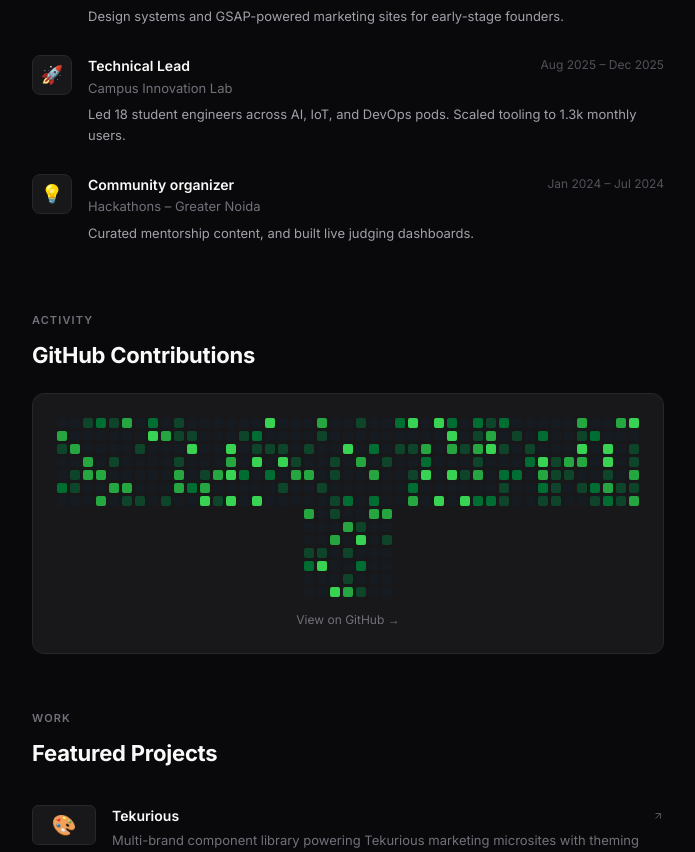
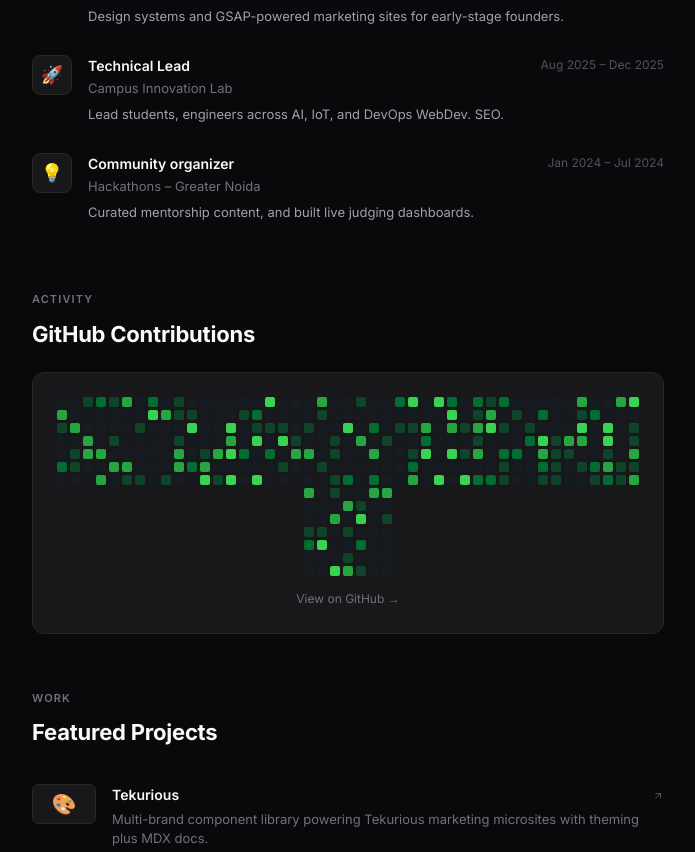
Before and after one commit to rixhavraj/portfolio, a React (Vite) app: page / in a window 1280 px wide. Shown: the part 842-1694 px from the top of the page, without its empty margins (292-987 px from the left). Built offline with nearby package versions, Linux system fonts and the light colour scheme.

Commit message:
minor changes

```diff
--- a/src/compo/pages/Home.jsx
+++ b/src/compo/pages/Home.jsx
@@ -290,7 +290,7 @@ export default function Home() {
                 title: 'Technical Lead',
                 company: 'Campus Innovation Lab',
                 period: 'Aug 2025 – Dec 2025',
-                desc: 'Led 18 student engineers across AI, IoT, and DevOps pods. Scaled tooling to 1.3k monthly users.',
+                desc: 'Lead students, engineers across AI, IoT, and DevOps WebDev. SEO.',
               },
               {
                 logo: '💡',
```
